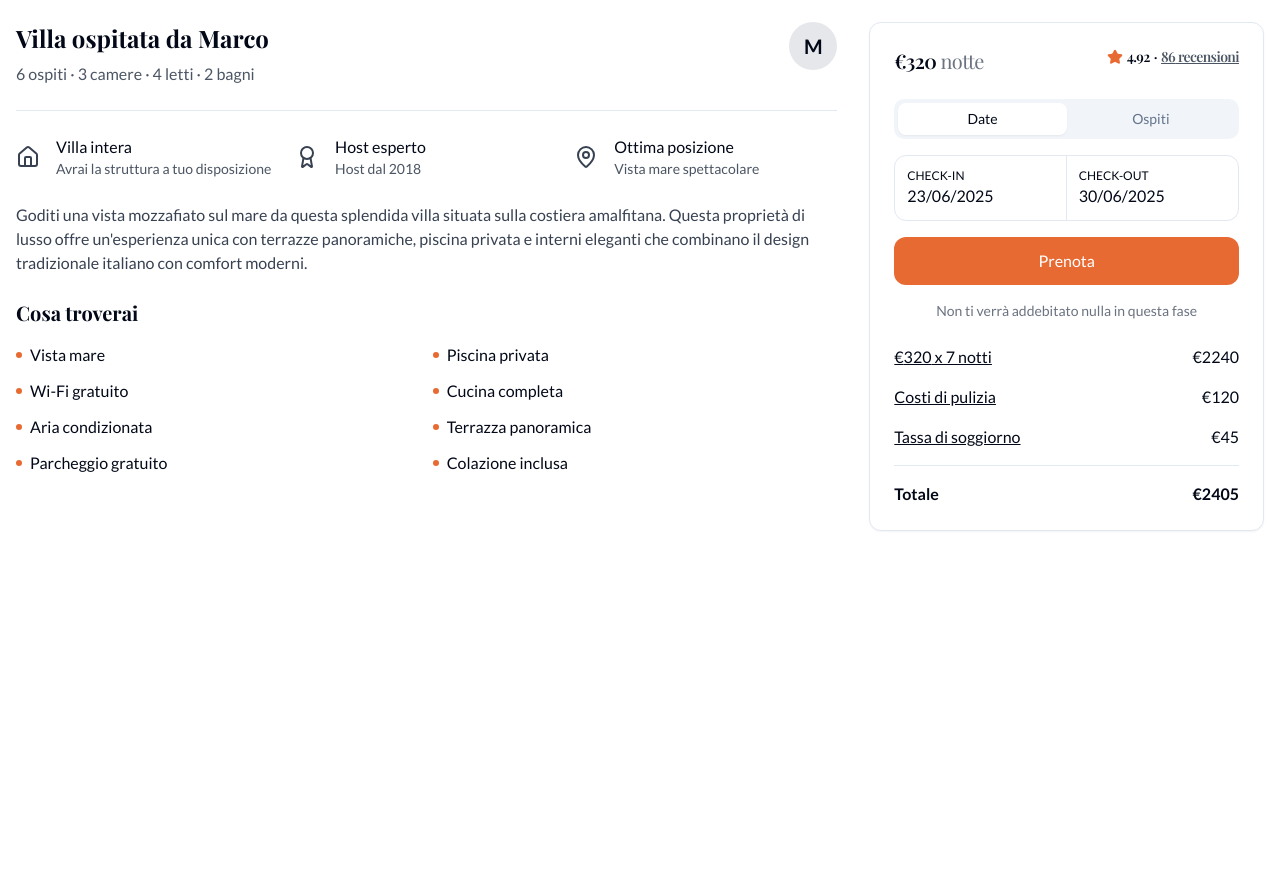
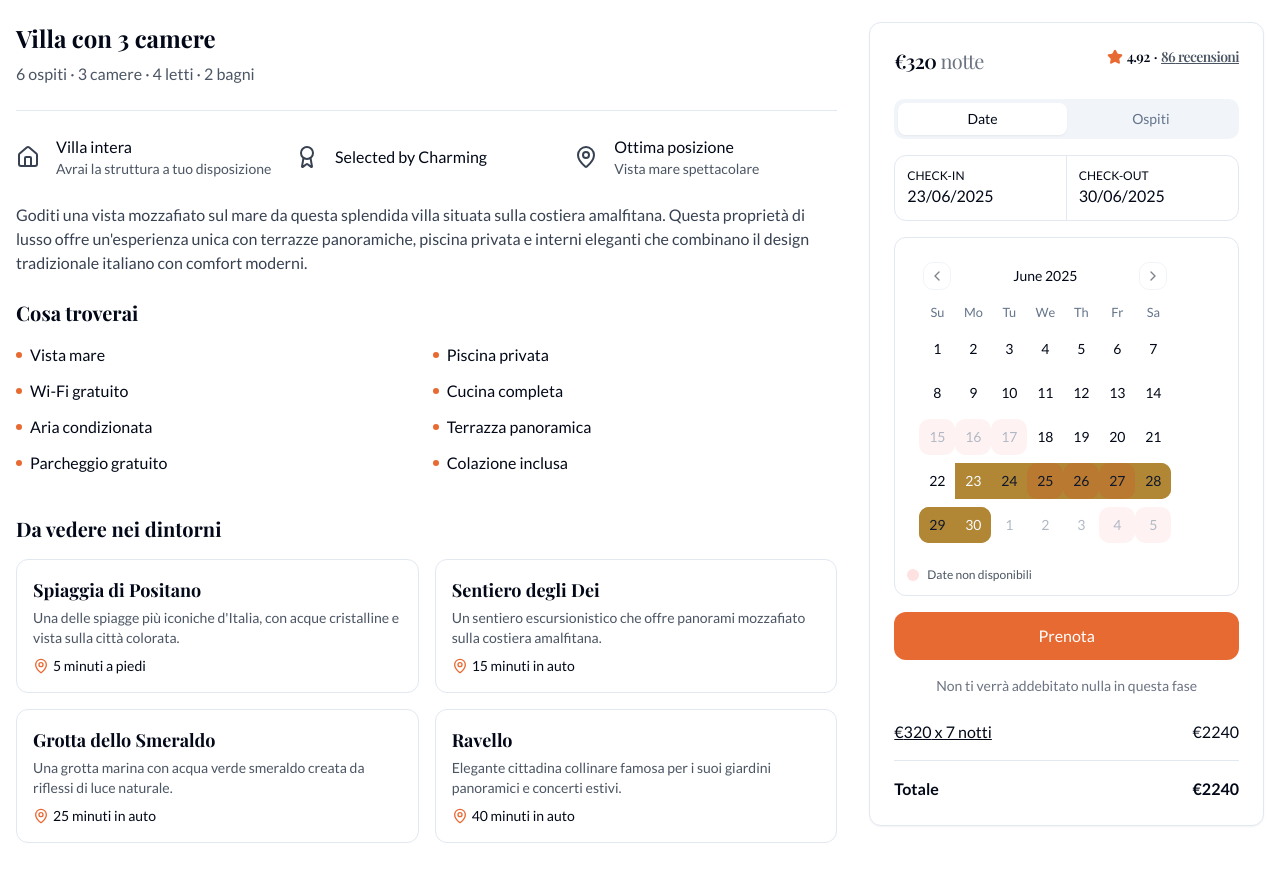
Before and after one commit to Mancio1998/charming-homebooker, a React (Vite) app: page /villa/1 in a window 1280 px wide. Shown: the part 440-1322 px from the top of the page. Before the commit the page ends 1003 px from the top, so only its background shows below. Built offline with nearby package versions, Linux system fonts and the light colour scheme.

Commit message:
Refactor: Update VillaDetail component
- Added a calendar mock-up.
- Removed host-related information.
- Updated "Host esperto" text.
- Removed cleaning and tax costs.
- Added a section for local attractions.

```diff
--- a/src/pages/VillaDetail.tsx
+++ b/src/pages/VillaDetail.tsx
@@ -12,6 +12,7 @@ import { Tabs, TabsList, TabsTrigger, TabsContent } from "@/components/ui/tabs";
 import { Card, CardContent, CardFooter, CardHeader, CardTitle } from "@/components/ui/card";
 import { Star, Heart, MapPin, Award, Users, Calendar, Home } from 'lucide-react';
 import { motion } from 'framer-motion';
+import { Calendar as CalendarComponent } from "@/components/ui/calendar";
 
 const villaData = {
   id: 1,
@@ -42,6 +43,49 @@ const villaData = {
     'https://cf.bstatic.com/xdata/images/hotel/max1280x900/281913910.jpg?k=de7c7a26aab5121ced62a2b58955fd296f02e6c3cfe6b9382a789aab36a213d5&o=&hp=1',
     'https://cf.bstatic.com/xdata/images/hotel/max1280x900/281913927.jpg?k=c450cda25eebd44040e782091c4b106c34fb54fca73de4e8d03da6c14b2e98a6&o=&hp=1',
     'https://cf.bstatic.com/xdata/images/hotel/max1280x900/281913913.jpg?k=26d67b73ced273dedefc9a143e5982038f1371e94595653f7483e6817b95219f&o=&hp=1'
+  ],
+  nearbyAttractions: [
+    {
+      title: 'Spiaggia di Positano',
+      description: 'Una delle spiagge più iconiche d\'Italia, con acque cristalline e vista sulla città colorata.',
+      distance: '5 minuti a piedi'
+    },
+    {
+      title: 'Sentiero degli Dei',
+      description: 'Un sentiero escursionistico che offre panorami mozzafiato sulla costiera amalfitana.',
+      distance: '15 minuti in auto'
+    },
+    {
+      title: 'Grotta dello Smeraldo',
+      description: 'Una grotta marina con acqua verde smeraldo creata da riflessi di luce naturale.',
+      distance: '25 minuti in auto'
+    },
+    {
+      title: 'Ravello',
+      description: 'Elegante cittadina collinare famosa per i suoi giardini panoramici e concerti estivi.',
+      distance: '40 minuti in auto'
+    }
+  ],
+  unavailableDates: [
+    new Date(2025, 5, 15),
+    new Date(2025, 5, 16),
+    new Date(2025, 5, 17),
+    new Date(2025, 5, 25),
+    new Date(2025, 5, 26),
+    new Date(2025, 5, 27),
+    new Date(2025, 6, 4),
+    new Date(2025, 6, 5),
+    new Date(2025, 6, 6),
+    new Date(2025, 6, 7),
+    new Date(2025, 6, 8),
+    new Date(2025, 6, 20),
+    new Date(2025, 6, 21),
+    new Date(2025, 7, 1),
+    new Date(2025, 7, 2),
+    new Date(2025, 7, 3),
+    new Date(2025, 7, 10),
+    new Date(2025, 7, 11),
+    new Date(2025, 7, 12),
   ]
 };
 
@@ -53,9 +97,20 @@ const fadeIn = {
 const VillaDetail = () => {
   const { id } = useParams();
   const [isFavorite, setIsFavorite] = useState(false);
+  const [selectedDates, setSelectedDates] = useState<Date | undefined>(new Date(2025, 5, 23));
+  const [endDate, setEndDate] = useState<Date | undefined>(new Date(2025, 5, 30));
 
   // Normally we would fetch data based on the ID, but for now we'll use our hardcoded data
   const villa = villaData;
+
+  // Function to determine if a date is unavailable
+  const isDateUnavailable = (date: Date) => {
+    return villa.unavailableDates.some(unavailableDate =>
+      date.getDate() === unavailableDate.getDate() &&
+      date.getMonth() === unavailableDate.getMonth() &&
+      date.getFullYear() === unavailableDate.getFullYear()
+    );
+  };
 
   return (
     <div className="container mx-auto px-4 py-8 max-w-7xl">
@@ -128,13 +183,10 @@ const VillaDetail = () => {
         >
           <div className="flex justify-between items-start border-b pb-6 mb-6">
             <div>
-              <h2 className="text-2xl font-bold mb-2">Villa ospitata da {villa.host}</h2>
+              <h2 className="text-2xl font-bold mb-2">Villa con {villa.bedrooms} camere</h2>
               <div className="text-gray-600">
                 {villa.guests} ospiti · {villa.bedrooms} camere · {villa.beds} letti · {villa.baths} bagni
               </div>
-            </div>
-            <div className="w-12 h-12 rounded-full bg-gray-200 flex items-center justify-center text-xl font-bold">
-              {villa.host.charAt(0)}
             </div>
           </div>
 
@@ -150,8 +202,7 @@ const VillaDetail = () => {
               <div className="flex items-center gap-4">
                 <Award size={24} className="text-gray-700" />
                 <div>
-                  <div className="font-medium">Host esperto</div>
-                  <div className="text-gray-600 text-sm">Host dal {villa.hostSince}</div>
+                  <div className="font-medium">Selected by Charming</div>
                 </div>
               </div>
               <div className="flex items-center gap-4">
@@ -165,13 +216,29 @@ const VillaDetail = () => {
 
             <p className="text-gray-700 mb-6">{villa.description}</p>
 
-            <div className="mb-6">
+            <div className="mb-10">
               <h3 className="text-xl font-bold mb-4">Cosa troverai</h3>
               <div className="grid grid-cols-2 gap-3">
                 {villa.amenities.map((amenity, index) => (
                   <div key={index} className="flex items-center gap-2">
                     <div className="w-1.5 h-1.5 bg-italy-terracotta rounded-full"></div>
                     <span>{amenity}</span>
+                  </div>
+                ))}
+              </div>
+            </div>
+
+            <div className="mb-10">
+              <h3 className="text-xl font-bold mb-4">Da vedere nei dintorni</h3>
+              <div className="grid grid-cols-1 md:grid-cols-2 gap-4">
+                {villa.nearbyAttractions.map((attraction, index) => (
+                  <div key={index} className="border rounded-lg p-4 hover:shadow-md transition-shadow">
+                    <h4 className="font-bold text-lg mb-1">{attraction.title}</h4>
+                    <p className="text-gray-600 mb-2 text-sm">{attraction.description}</p>
+                    <div className="flex items-center text-sm">
+                      <MapPin size={16} className="text-italy-terracotta mr-1" />
+                      <span>{attraction.distance}</span>
+                    </div>
                   </div>
                 ))}
               </div>
@@ -214,6 +281,32 @@ const VillaDetail = () => {
                       <div>30/06/2025</div>
                     </div>
                   </div>
+
+                  <div className="border rounded-lg p-3">
+                    <CalendarComponent
+                      mode="range"
+                      selected={{ from: selectedDates, to: endDate }}
+                      onSelect={(range) => {
+                        if (range) {
+                          setSelectedDates(range.from);
+                          setEndDate(range.to);
+                        }
+                      }}
+                      defaultMonth={new Date(2025, 5)}
+                      className="p-3 pointer-events-auto"
+                      modifiers={{
+                        unavailable: villa.unavailableDates,
+                      }}
+                      modifiersStyles={{
+                        unavailable: { backgroundColor: "rgba(255, 0, 0, 0.1)" }
+                      }}
+                      disabled={isDateUnavailable}
+                    />
+                    <div className="flex items-center mt-3 text-xs">
+                      <div className="w-3 h-3 bg-red-100 rounded-full mr-2"></div>
+                      <span className="text-gray-600">Date non disponibili</span>
+                    </div>
+                  </div>
                 </TabsContent>
                 <TabsContent value="guests" className="space-y-4">
                   <div className="border rounded-lg p-3">
@@ -241,17 +334,9 @@ const VillaDetail = () => {
                   <span className="underline">€{villa.price} x 7 notti</span>
                   <span>€{villa.price * 7}</span>
                 </div>
-                <div className="flex justify-between">
-                  <span className="underline">Costi di pulizia</span>
-                  <span>€120</span>
-                </div>
-                <div className="flex justify-between">
-                  <span className="underline">Tassa di soggiorno</span>
-                  <span>€45</span>
-                </div>
                 <div className="flex justify-between font-bold pt-4 border-t">
                   <span>Totale</span>
-                  <span>€{villa.price * 7 + 120 + 45}</span>
+                  <span>€{villa.price * 7}</span>
                 </div>
               </div>
             </CardContent>
```
